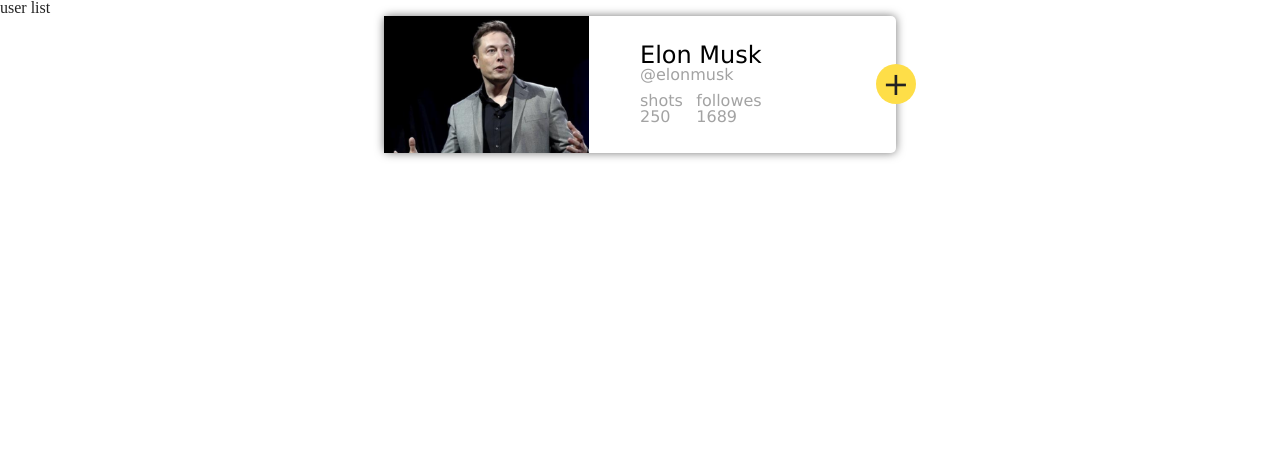
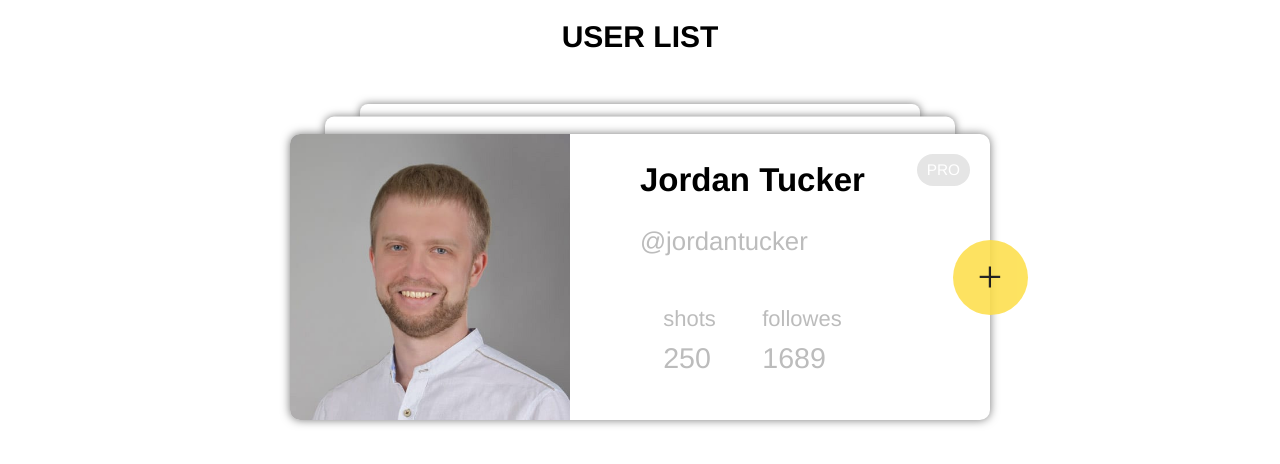
Before and after one commit to mrHelg/fm_at_rules, a plain HTML site: page index.html in a window 1280 px wide. Drawn offline with Linux system fonts and the light colour scheme.

Commit message:
Beta version

```diff
--- a/assets/css/style.css
+++ b/assets/css/style.css
@@ -0,0 +1,154 @@
+* {
+  box-sizing: border-box;
+}
+
+:root {
+  --text-color: rgb(188, 188, 188);
+  --attention-color: #fdde46;
+  --border-radius: 10px;
+  font-family: "Franklin Gothic Medium", "Arial Narrow", Arial, sans-serif;
+  font-size: 22px;
+}
+
+.main-header {
+  display: block;
+  width: 100%;
+  margin-top: 20px;
+  margin-bottom: 80px;
+  font-size: 30px;
+  font-weight: bold;
+  text-align: center;
+  text-transform: uppercase;
+}
+
+.userCard {
+  position: relative;
+  width: 700px;
+  margin: 0 auto;
+  display: flex;
+  border-radius: var(--border-radius);
+  box-shadow: 0px 0px 10px #777;
+  background-color: white;
+}
+
+.background-usercard1,
+.background-usercard2 {
+  position: absolute;
+  width: inherit;
+  height: 100px;
+  border-radius: var(--border-radius);
+  box-shadow: 0px 0px 10px #777;
+  background-color: white;
+  transform: scale(0.9) translateY(-25px);
+  z-index: -1;
+}
+
+.background-usercard2 {
+  transform: scale(0.8) translateY(-50px);
+}
+
+.userTag {
+  margin-bottom: 50px;
+  font-weight: 100;
+}
+.value {
+  margin-top: 10px;
+  font-size: 1.3rem;
+}
+.userCard::before {
+  display: block;
+  padding: 7px 10px;
+  position: absolute;
+  content: "PRO";
+  right: 20px;
+  top: 20px;
+  background-color: rgb(229, 229, 229);
+  color: white;
+  border-radius: 20px;
+  /* text-align: center; */
+  font-size: 0.7rem;
+  font-weight: 500;
+}
+.userCard::after {
+  --circle-size: 75px;
+  display: block;
+  position: absolute;
+  content: "+";
+  right: calc(var(--circle-size) / -2);
+  top: calc(50% - (var(--circle-size) / 2));
+  width: var(--circle-size);
+  height: var(--circle-size);
+  background-color: var(--attention-color);
+  border-radius: 50%;
+  text-align: center;
+  font-family: serif;
+  font-size: 2rem;
+  line-height: var(--circle-size);
+  opacity: 0.85;
+}
+
+.imageWrapper {
+  width: 40%;
+}
+
+.userImage {
+  width: 100%;
+  height: 100%;
+  object-fit: cover;
+  border-radius: var(--border-radius) 0px 0px var(--border-radius);
+}
+
+.userInfo {
+  margin-left: 10%;
+  color: var(--text-color);
+}
+
+.userPersonalInfo {
+  margin-bottom: 10px;
+}
+
+.userName {
+  color: #000;
+  font-size: 1.5rem;
+}
+
+.userStatusContainer {
+  display: flex;
+  justify-content: space-around;
+}
+
+.userStatus {
+  display: flex;
+  flex-direction: column;
+}
+
+a {
+  text-decoration: none;
+  color: inherit;
+}
+
+@media (max-width: 700px) {
+  .userCard {
+    width: 100%;
+    flex-direction: column;
+  }
+
+  .imageWrapper {
+    width: 100%;
+  }
+
+  .userInfo {
+    margin: 0;
+    padding: 1em;
+  }
+
+  .userImage {
+    border-radius: var(--border-radius) var(--border-radius) 0 0;
+  }
+
+  .userCard::after,
+  .background-usercard1,
+  .background-usercard2 {
+    display: none;
+  }
+}
--- a/assets/css/user-card.css
+++ /dev/null
@@ -1,82 +0,0 @@
-*{
-  box-sizing: border-box;
-}
-:root {
-  --text-color: #a3a3a3;
-  --attention-color: #fede48;
-  font-size: 16px;
-}
-.userCard {
-  min-width: 40vw;
-  max-width: 400px;
-  width: 100%;
-  margin: 0 auto;
-  display: flex;
-  /* border: 1px solid gray; */
-  border-radius: 5px;
-  position: relative;
-  font-family: Verdana, Geneva, Tahoma, sans-serif;
-  box-shadow: 0px 0px 10px #777;
-}
-.userCard::after {
-  content: "+";
-  position: absolute;
-  right: -20px;
-  top: calc(50% - 20px);
-  width: 40px;
-  height: 40px;
-  display: block;
-  background-color: var(--attention-color);
-  border-radius: 50%;
-  text-align: center;
-  line-height: 40px;
-  font-size: 2rem;
-}
-.imageWrapper {
-  width: 40%;
-}
-.userImage {
-  width: 100%;
-  height: inherit;
-  object-fit: cover;
-}
-.userInfo {
-  margin: auto;
-  margin-left: 10%;
-  color: var(--text-color);
-}
-.userPersonalInfo {
-  margin-bottom: 10px;
-}
-.userName {
-  color: #000;
-  font-size: 1.5rem;
-}
-.userStatusContainer {
-  display: flex;
-  justify-content: space-between;
-}
-.userStatus {
-  display: flex;
-  flex-direction: column;
-}
-a {
-  text-decoration: none;
-  color: inherit;
-}
-
-@media (max-width: 300px) {
-  .userCard {
-    flex-direction: column;
-  }
-  .imageWrapper {
-    width: 100%;
-  }
-  .userInfo {
-    margin: 0;
-    padding: 1em;
-  }
-  .userCard::after {
-    display: none;
-  }
-}
--- a/index.html
+++ b/index.html
@@ -2,37 +2,35 @@
 <html lang="en">
   <head>
     <meta charset="UTF-8" />
-    <meta http-equiv="X-UA-Compatible" content="IE=edge" />
     <meta name="viewport" content="width=device-width, initial-scale=1.0" />
-    <title>Document</title>
-    <link rel="stylesheet" href="./assets/css/reset.css" />
+    <title>User card</title>
     <link rel="stylesheet" href="./assets/css/style.css" />
-    <link rel="stylesheet" href="./assets/css/user-card.css" />
   </head>
   <body>
+    <h1 class="main-header">user list</h1>
     <section class="usersList">
-      <h1>user list</h1>
-
       <article class="userCard">
         <div class="imageWrapper">
-          <img src="./assets/images/foto.png" alt="" class="userImage" />
+          <img src="./assets/images/foto.jpg" alt="User photo" class="userImage" />
         </div>
         <div class="userInfo">
           <div class="userPersonalInfo">
-            <h2 class="userName">Elon Musk</h2>
-            <h3><a href="">@elonmusk</a></h3>
+            <h2 class="userName">Jordan Tucker</h2>
+            <h3 class="userTag"><a href="">@jordantucker</a></h3>
           </div>
           <div class="userStatusContainer">
             <div class="userStatus">
-              <span>shots</span>
-              <span>250</span>
+              <span class="title">shots</span>
+              <span class="value">250</span>
             </div>
             <div class="userStatus">
-              <span>followes</span>
-              <span>1689</span>
+              <span class="title">followes</span>
+              <span class="value">1689</span>
             </div>
           </div>
         </div>
+        <div class="background-usercard2"></div>
+        <div class="background-usercard1"></div>
       </article>
     </section>
   </body>
```
Also changed, not shown: assets/images/foto.jpg (added), assets/images/foto.png (deleted).
